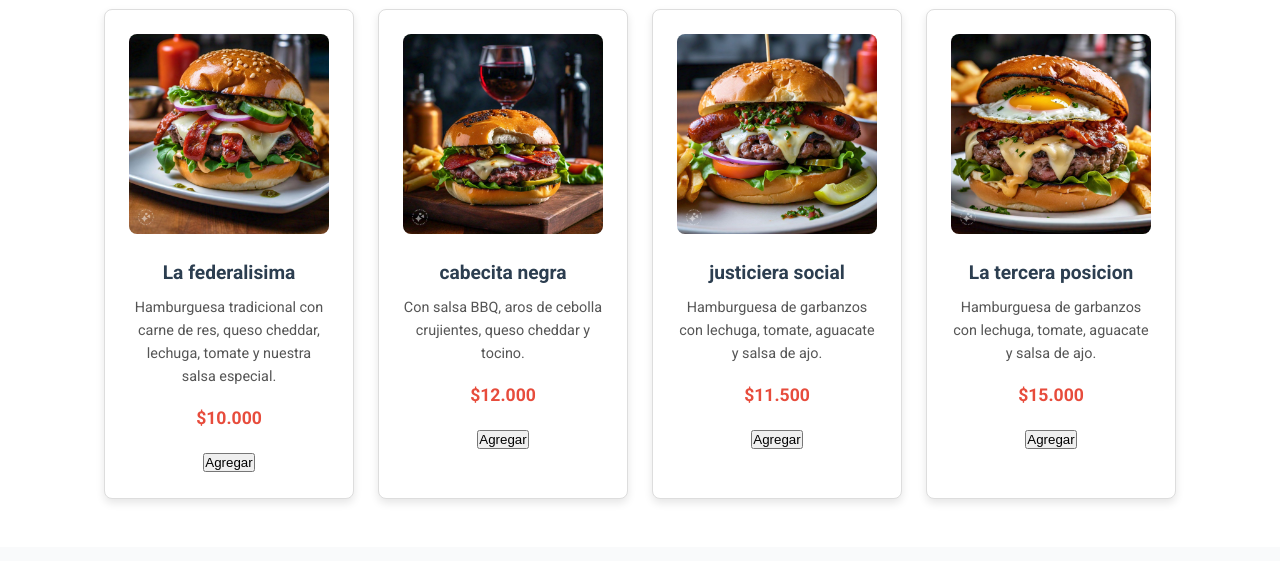
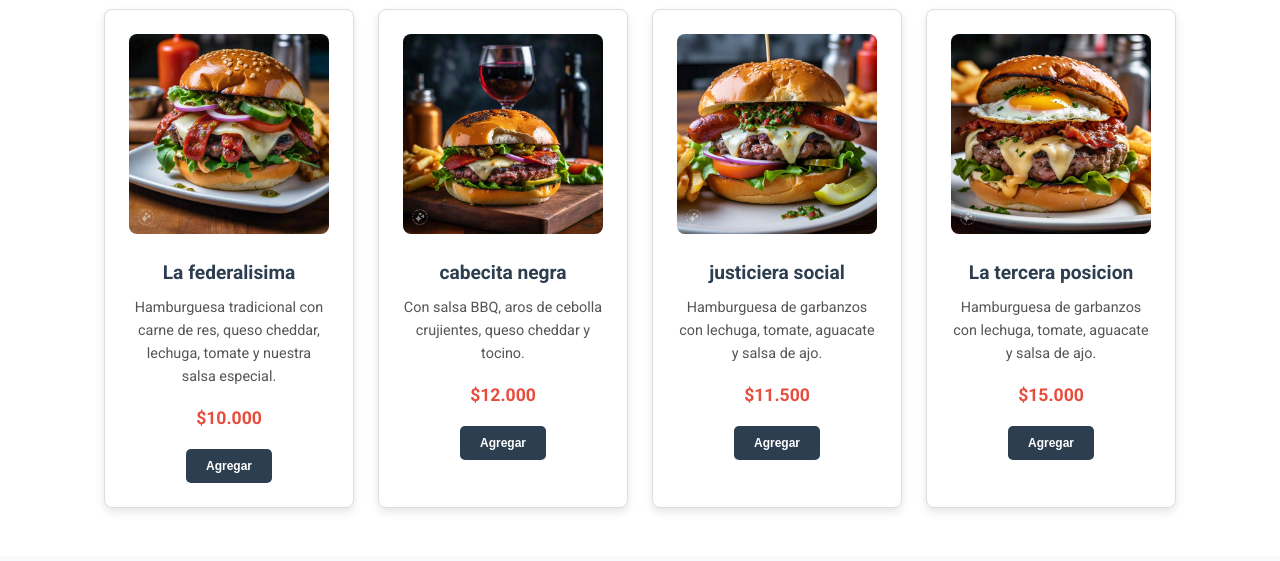
Before and after one commit to blockztge/front-end, a plain HTML site: page index.html in a window 1280 px wide. Shown: the part 239-800 px from the top of the page. Drawn offline with Linux system fonts and the light colour scheme.

Commit message:
Update styles.css

```diff
--- a/styles.css
+++ b/styles.css
@@ -66,7 +66,7 @@ header nav ul li a:hover {
     justify-content: center;
     padding: 0 1rem;
 }
-agregar{
+.agregar{
     font-weight: bold;
     background-color: #2c3e50;
     color: white;
```
